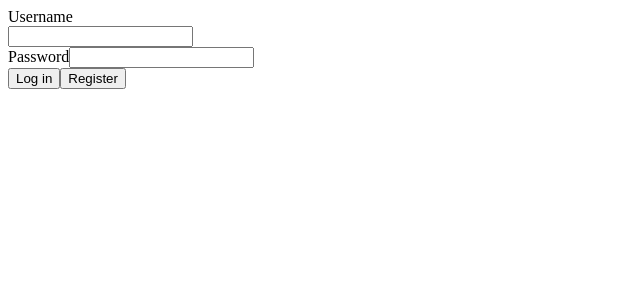
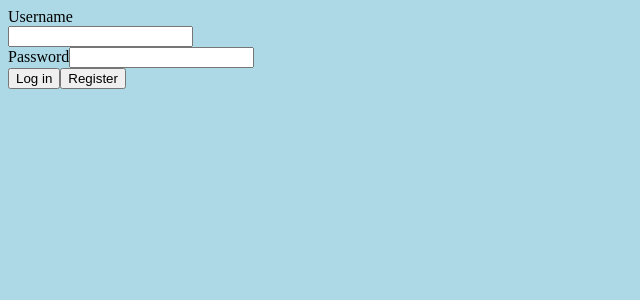
Before and after one commit to 2122SeniorProject06/2122_Senior_Project_06_UI, an Angular app: page /login in a window 1280 px wide. Shown: the top 300 px of the page, without its empty margins (0-640 px from the left). Built offline with nearby package versions, Linux system fonts and the light colour scheme.

Commit message:
Changed background color to light blue

```diff
--- a/src/app/Features/54321/fivesees/fivesees.component.ts
+++ b/src/app/Features/54321/fivesees/fivesees.component.ts
@@ -12,6 +12,7 @@ export class FiveseesComponent implements OnInit {
   name3 = new FormControl('');
   name4 = new FormControl('');
   name5 = new FormControl('');
+  click = new FormControl('');
   constructor() { }
 
   ngOnInit(): void {
--- a/src/styles.css
+++ b/src/styles.css
@@ -1 +1,2 @@
 /* You can add global styles to this file, and also import other style files */
+html { background-color: lightblue; }
```
Also changed, not shown: src/app/Features/54321/fivesees/fivesees.component.html (line endings or trailing spaces).
